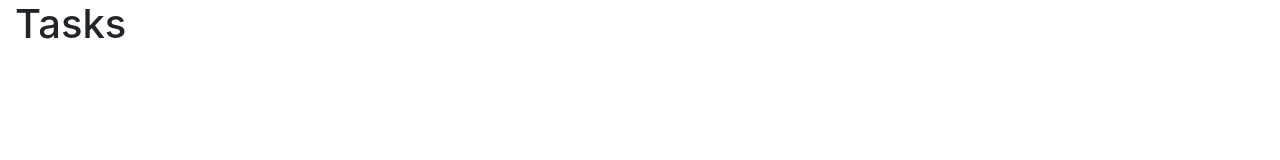
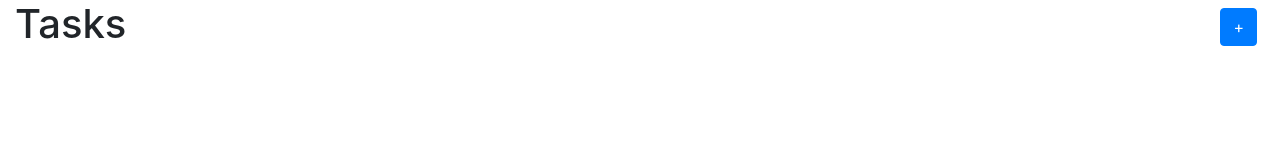
Before and after one commit to fdenoodt/todo-lu, a Vue app: page /tasksview in a window 1280 px wide. Shown: the top 160 px of the page. Built offline with nearby package versions, Linux system fonts and the light colour scheme.

Commit message:
TaskHeader

```diff
--- /dev/null
+++ b/src/components/TaskViewHeader.vue
@@ -0,0 +1,17 @@
+<template>
+  <div>
+    <div class="row">
+      <h1 class="col">Tasks</h1>
+      <div class="col text-right m-2">
+        <button type="button" class="btn btn-primary">+</button>
+      </div>
+    </div>
+  </div>
+</template>
+
+<script>
+export default {};
+</script>
+
+<style>
+</style>
--- a/src/views/TasksView.vue
+++ b/src/views/TasksView.vue
@@ -1,13 +1,26 @@
 <template>
-  <h1>Tasks</h1>
+  <div>
+    <div>
+      <TaskViewHeader/>
+    </div>
+    <div>
+      <Tasks/>
+    </div>
+  </div>
 </template>
 
 <script>
+import Tasks from "../components/Tasks";
+import TaskViewHeader from "../components/TaskViewHeader";
+
 export default {
-
-}
+  name: "TaskView",
+  components: {
+    Tasks,
+    TaskViewHeader
+  }
+};
 </script>
 
 <style>
-
 </style>
```
